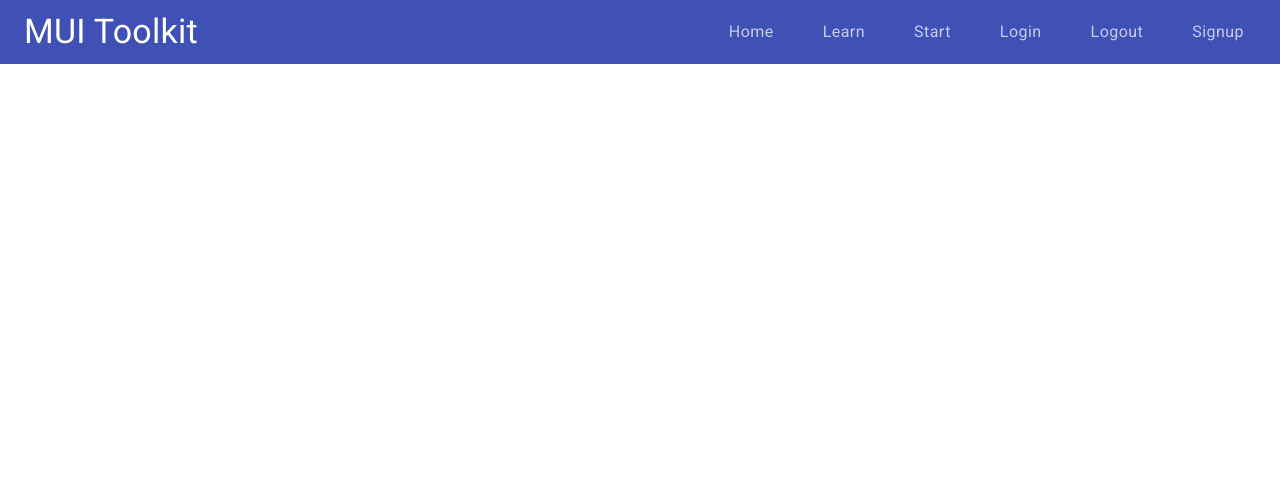
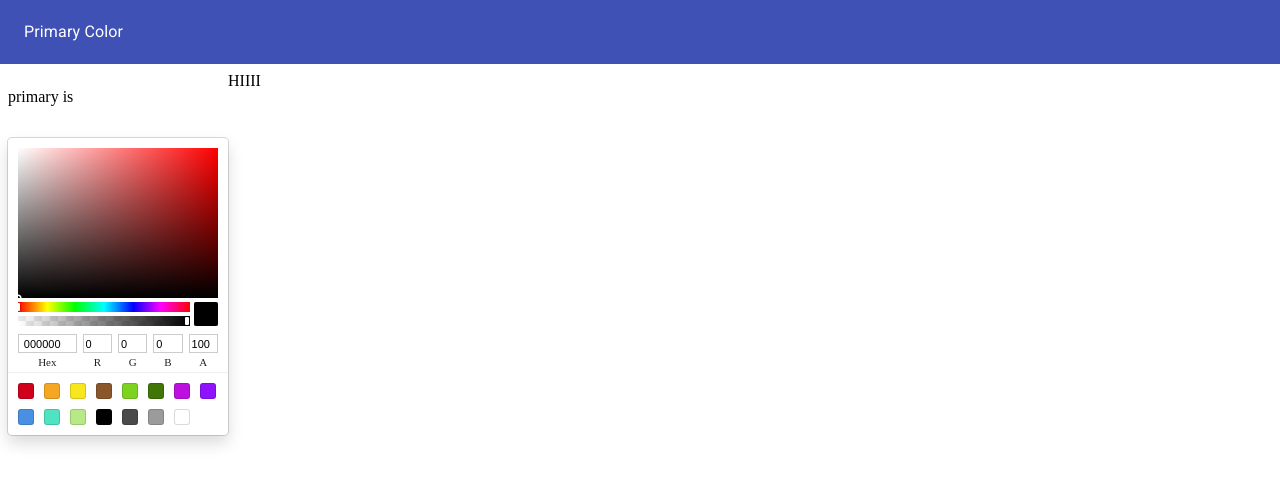
Before and after one commit to mui-toolkit/mui-toolkit, a React (Create React App) app: page /design in a window 1280 px wide. Shown: the top 484 px of the page. Built offline with nearby package versions, Linux system fonts and the light colour scheme.

Commit message:
color palette for primary color interacts with navbar

```diff
--- a/package.json
+++ b/package.json
@@ -8,8 +8,10 @@
     "@testing-library/jest-dom": "^4.2.4",
     "@testing-library/react": "^9.5.0",
     "@testing-library/user-event": "^7.2.1",
+    "file-saver": "^2.0.2",
     "material": "^0.4.3",
     "react": "^16.13.0",
+    "react-color": "^2.18.0",
     "react-dom": "^16.13.0",
     "react-router-dom": "^5.1.2",
     "react-scripts": "3.4.0",
--- a/src/components/App.js
+++ b/src/components/App.js
@@ -8,6 +8,7 @@ import Learn from './Learn';
 import Login from './Login';
 import Signup from './Signup';
 import Start from './Start';
+import ColorPicker from './ColorPicker';
 
 function App() {
 	return (
@@ -15,12 +16,13 @@ function App() {
 			<BrowserRouter>
 				<Header />
 				<Switch>
-          <Route exact path='/' component={Home} />
-          <Route exact path='/learn' component={Learn} />
-          <Route exact path='/start' component={Start} />
-          <Route exact path='/login' component={Login} />
-          <Route exact path='/logout' component={() => <div>logout</div>} />
-          <Route exact path='/signup' component={Signup} />
+					<Route exact path="/" component={Home} />
+					<Route exact path="/learn" component={Learn} />
+					<Route exact path="/start" component={Start} />
+					<Route exact path="/login" component={Login} />
+					<Route exact path="/logout" component={() => <div>logout</div>} />
+					<Route exact path="/signup" component={Signup} />
+					<Route exact path="/design" component={ColorPicker} />
 				</Switch>
 			</BrowserRouter>
 		</ThemeProvider>
--- /dev/null
+++ b/src/components/ColorPicker.js
@@ -0,0 +1,37 @@
+import React, { useState } from 'react';
+import { SketchPicker } from 'react-color';
+import PreviewAppBar from './preview/PreviewAppBar';
+import Palette from './Palette';
+import { createMuiTheme } from '@material-ui/core/styles';
+import Grid from '@material-ui/core/Grid';
+import Paper from '@material-ui/core/Paper';
+import saveAs from 'file-saver';
+
+export const ColorPicker = () => {
+	const [ color, setColor ] = useState('');
+
+	const changeColor = (color) => {
+		setColor(color.hex);
+	};
+
+	const defaultTheme = createMuiTheme();
+
+	const customTheme = (defaultTheme.palette.primary.light = color);
+	console.log(defaultTheme.palette.primary.light);
+	console.log(defaultTheme.palette);
+
+	return (
+		<div>
+			<Grid container>
+				<Grid>
+					<Palette color={color} />
+					<PreviewAppBar color={color} />
+					<SketchPicker color={color} onChange={changeColor} />
+				</Grid>
+				<Grid>HIIII </Grid>
+			</Grid>
+		</div>
+	);
+};
+
+export default ColorPicker;
--- /dev/null
+++ b/src/components/Palette.js
@@ -0,0 +1,11 @@
+import React from 'react';
+
+export const Palette = (props) => {
+	return (
+		<div>
+			<p>primary is {props.color} </p>
+		</div>
+	);
+};
+
+export default Palette;
--- a/src/components/Signup.js
+++ b/src/components/Signup.js
@@ -1,10 +1,10 @@
 import React, { useState } from 'react';
-import { makeStyles, useTheme } from '@material-ui/core/styles';
+import { makeStyles } from '@material-ui/core/styles';
 import Grid from '@material-ui/core/Grid';
 import Typography from '@material-ui/core/Typography';
 import Button from '@material-ui/core/Button';
 import TextField from '@material-ui/core/TextField';
-import { GridListTile } from '@material-ui/core';
+// import { GridListTile } from '@material-ui/core';
 
 const useStyles = makeStyles((theme) => ({}));
 
--- /dev/null
+++ b/src/components/preview/PreviewAppBar.js
@@ -0,0 +1,29 @@
+import React from 'react';
+import { makeStyles } from '@material-ui/styles';
+import AppBar from '@material-ui/core/AppBar';
+import Toolbar from '@material-ui/core/Toolbar';
+import Typography from '@material-ui/core/Typography';
+
+export default function PreviewAppBar(props) {
+	const useStyles = makeStyles((theme) => ({
+		root: {
+			padding: theme.spacing.unit
+		},
+		primary: {
+			background: `${props.color}`
+		},
+		toolBarMargin: {
+			...theme.mixins.toolbar
+		}
+	}));
+	const classes = useStyles();
+	return (
+		<div className={classes.root}>
+			<AppBar className={classes.primary}>
+				<Toolbar>
+					<Typography>Primary Color</Typography>
+				</Toolbar>
+			</AppBar>
+		</div>
+	);
+}
```
Also changed, not shown: src/components/preview/Container.js (added, +13 -0 lines), 1 other file (tests, documents, lock files or other folders). Lines whose indentation alone changed are shown as unchanged.
